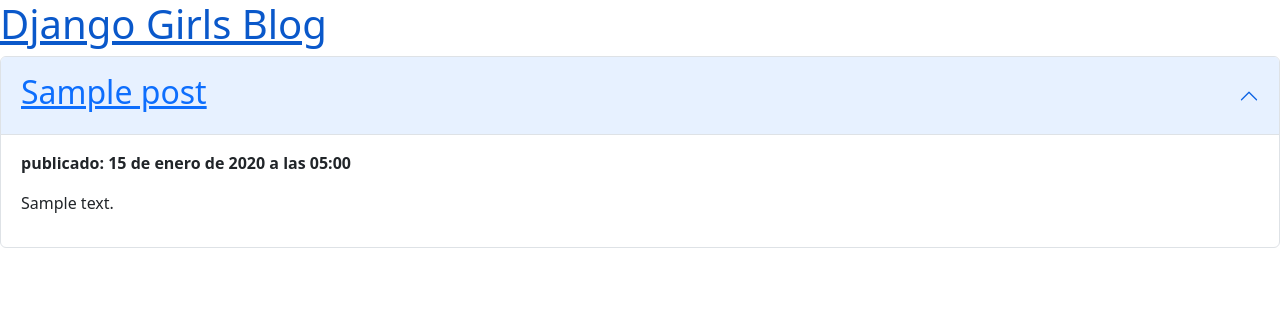
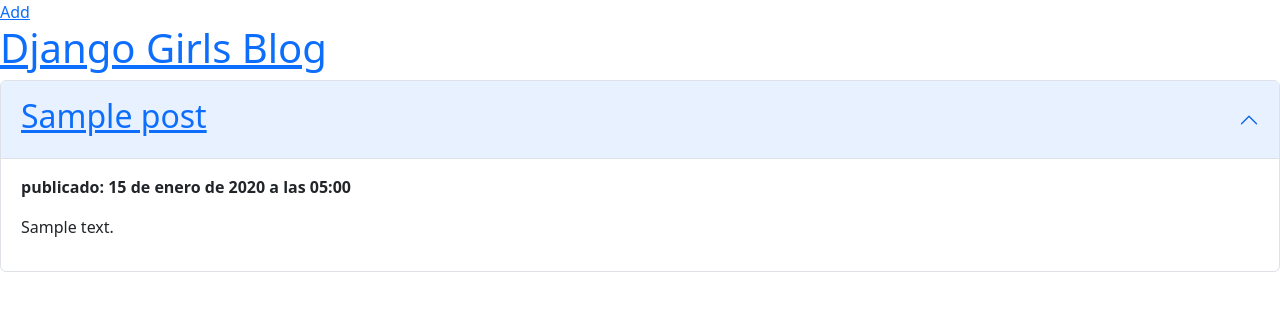
Before and after one commit to stevenAnto/BlogCompleto, a Django app: page / in a window 1280 px wide. Shown: the top 311 px of the page. Run offline with Django 4.2, Linux system fonts and the light colour scheme; tables that the repository leaves empty hold one stand-in row (values such as "Sample post").

Commit message:
se anadio un boton para admin

```diff
--- a/blog/templates/blog/post_list.html
+++ b/blog/templates/blog/post_list.html
@@ -5,6 +5,7 @@
   </head>
   <body>
     <div>
+      <a href="/admin" class="top-menu"><span class="glyphicon glyphicon-plus">Add</span></a>
       <h1><a href="/">Django Girls Blog</a></h1>
     </div>
 
```
